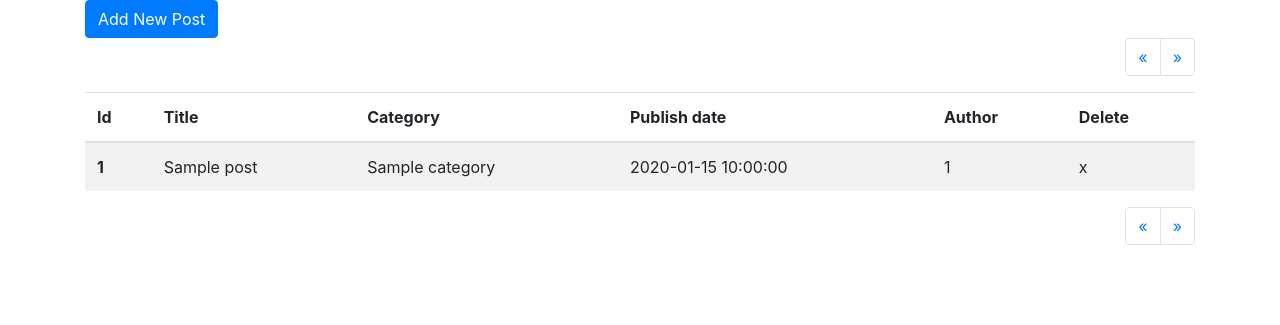
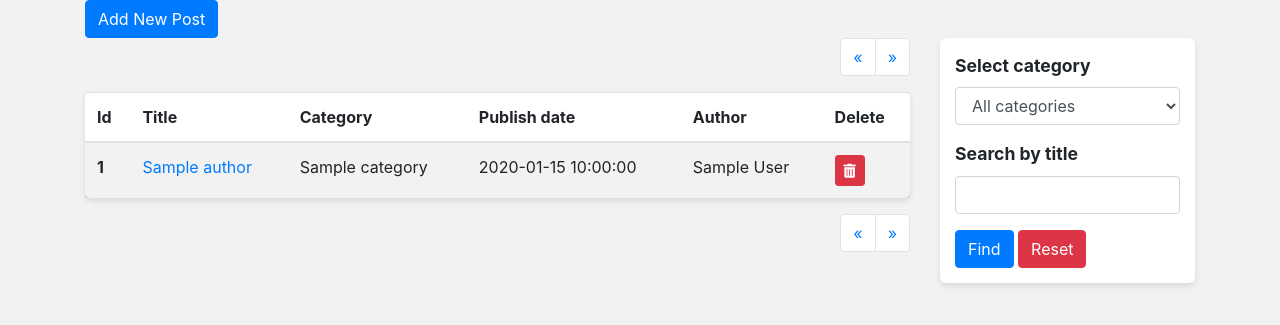
Before and after one commit to krzjablonski/blog-cms, a PHP site: page /posts.php in a window 1280 px wide. Shown: the top 325 px of the page. Run offline with PHP 8.4, Linux system fonts and the light colour scheme; tables that the repository leaves empty or names only in its code hold one stand-in row (values such as "Sample post"); some libraries are stand-ins or nearby versions.

Commit message:
Posts working

```diff
--- a/admin/css/admin_styles.css
+++ b/admin/css/admin_styles.css
@@ -0,0 +1,36 @@
+body {
+  background-color: #f2f2f2; }
+
+.featured-img {
+  display: block;
+  width: 100%;
+  max-height: 300px;
+  object-fit: cover; }
+
+.form-group {
+  background-color: white;
+  padding: 15px;
+  -webkit-border-radius: 6px;
+  -moz-border-radius: 6px;
+  border-radius: 6px;
+  -webkit-box-shadow: 0 3px 6px rgba(0, 0, 0, 0.1);
+  -moz-box-shadow: 0 3px 6px rgba(0, 0, 0, 0.1);
+  box-shadow: 0 3px 6px rgba(0, 0, 0, 0.1); }
+  .form-group label {
+    font-size: 1.1em;
+    font-weight: bold; }
+  .form-group .form-check {
+    padding-top: 5px;
+    padding-bottom: 5px; }
+
+.table {
+  background-color: white;
+  padding: 15px;
+  -webkit-border-radius: 6px;
+  -moz-border-radius: 6px;
+  border-radius: 6px;
+  -webkit-box-shadow: 0 3px 6px rgba(0, 0, 0, 0.1);
+  -moz-box-shadow: 0 3px 6px rgba(0, 0, 0, 0.1);
+  box-shadow: 0 3px 6px rgba(0, 0, 0, 0.1); }
+
+/*# sourceMappingURL=admin_styles.css.map */
--- a/admin/inc/admin_footer.inc.php
+++ b/admin/inc/admin_footer.inc.php
@@ -2,8 +2,18 @@
 
 </div> <!-- End of main container -->
 
-<script src="https://code.jquery.com/jquery-3.3.1.min.js" integrity="sha384-q8i/X+965DzO0rT7abK41JStQIAqVgRVzpbzo5smXKp4YfRvH+8abtTE1Pi6jizo" crossorigin="anonymous"></script>
+<script
+  src="https://code.jquery.com/jquery-3.3.1.min.js"
+  integrity="sha256-FgpCb/KJQlLNfOu91ta32o/NMZxltwRo8QtmkMRdAu8="
+  crossorigin="anonymous"></script>
+<script
+  src="https://code.jquery.com/ui/1.12.1/jquery-ui.min.js"
+  integrity="sha256-VazP97ZCwtekAsvgPBSUwPFKdrwD3unUfSGVYrahUqU="
+  crossorigin="anonymous"></script>
 <script src="https://cdnjs.cloudflare.com/ajax/libs/popper.js/1.14.3/umd/popper.min.js" integrity="sha384-ZMP7rVo3mIykV+2+9J3UJ46jBk0WLaUAdn689aCwoqbBJiSnjAK/l8WvCWPIPm49" crossorigin="anonymous"></script>
 <script src="https://stackpath.bootstrapcdn.com/bootstrap/4.1.1/js/bootstrap.min.js" integrity="sha384-smHYKdLADwkXOn1EmN1qk/HfnUcbVRZyYmZ4qpPea6sjB/pTJ0euyQp0Mk8ck+5T" crossorigin="anonymous"></script>
+<script type="text/javascript" src="js/bs_scripts.js">
+
+</script>
 </body>
 </html>
--- a/admin/inc/admin_header.inc.php
+++ b/admin/inc/admin_header.inc.php
@@ -3,6 +3,7 @@ include 'inc/admin_functions.inc.php';
 include 'inc/classes/dbh.class.inc.php';
 include 'inc/classes/pagination.class.inc.php';
 include 'inc/classes/posts.class.inc.php';
+include 'inc/classes/media.class.inc.php';
 
 
 
@@ -14,7 +15,9 @@ include 'inc/classes/posts.class.inc.php';
     <meta charset="utf-8">
     <meta name="description" content="<?php echo $page_dsc; ?>">
     <link rel="stylesheet" href="https://stackpath.bootstrapcdn.com/bootstrap/4.1.1/css/bootstrap.min.css" integrity="sha384-WskhaSGFgHYWDcbwN70/dfYBj47jz9qbsMId/iRN3ewGhXQFZCSftd1LZCfmhktB" crossorigin="anonymous">
-    <link rel="stylesheet" href="css/admin_style.css">
+    <link rel="stylesheet" href="https://use.fontawesome.com/releases/v5.0.13/css/all.css" integrity="sha384-DNOHZ68U8hZfKXOrtjWvjxusGo9WQnrNx2sqG0tfsghAvtVlRW3tvkXWZh58N9jp" crossorigin="anonymous">
+    <link rel="stylesheet" href="https://code.jquery.com/ui/1.12.1/themes/base/jquery-ui.css">
+    <link rel="stylesheet" href="css/admin_styles.css">
     <title><?php echo $page_title; ?></title>
   </head>
   <body>
--- /dev/null
+++ b/admin/inc/classes/media.class.inc.php
@@ -0,0 +1,24 @@
+<?php
+
+class Media extends Dbh{
+
+  public function get_all_media(){
+    try {
+      $sql = "SELECT * FROM media";
+      $query = $this->connect()->query($sql);
+      $output = $query->fetchAll(PDO::FETCH_ASSOC);
+    } catch (Exception $e) {
+      $error_message = "Media Error: ".$e->getMessage();
+    }
+
+    if(isset($error_message)){
+      return false;
+    }else{
+      return $output;
+    }
+  }
+
+  public function add_media(){
+
+  }
+}
--- a/admin/inc/classes/pagination.class.inc.php
+++ b/admin/inc/classes/pagination.class.inc.php
@@ -29,12 +29,29 @@ class Pagination extends Dbh {
   // Get total items count
   function total_items(){
     try{
-      $sql = "SELECT COUNT($this->column) FROM $this->table ";
-      if(!empty($this->search)){
-        $query = $this->connection->prepare($sql." WHERE title LIKE ?");
-        $query->bindValue(1, "%".$this->search."%");
+      $column = $this->table.".".$this->column;
+      $sql = "SELECT COUNT($column) FROM $this->table ";
+
+      if(!empty($this->category)){
+        if(!empty($this->search)){
+          $query = $this->connection->prepare($sql.'JOIN posts_categories ON posts_categories.post_id = posts.id
+                                                    JOIN categories ON categories.category_id = posts_categories.category_id
+                                                    WHERE categories.category_name = ? AND title LIKE ?');
+          $query->bindParam(1, $this->category, PDO::PARAM_STR);
+          $query->bindValue(2, "%".$this->search."%");
+        }else{
+          $query = $this->connection->prepare($sql.'JOIN posts_categories ON posts_categories.post_id = posts.id
+                                                    JOIN categories ON categories.category_id = posts_categories.category_id
+                                                    WHERE categories.category_name = ? AND title');
+          $query->bindParam(1, $this->category, PDO::PARAM_STR);
+        }
       }else{
-        $query = $this->connection->prepare($sql);
+        if(!empty($this->search)){
+          $query = $this->connection->prepare($sql." WHERE title LIKE ?");
+          $query->bindValue(1, "%".$this->search."%");
+        }else{
+          $query = $this->connection->prepare($sql);
+        }
       }
       $query->execute();
       $output = $query->fetchColumn(0);
--- a/admin/inc/classes/posts.class.inc.php
+++ b/admin/inc/classes/posts.class.inc.php
@@ -37,34 +37,119 @@ class Posts extends Dbh {
   }
 
   public function add_post($vals){
-    // Add post to the database;
-    $sql = "INSERT INTO $this->table VALUES (NULL, ?, ?, ?, ?, ?)";
+    foreach($vals as $val){
+      if(empty($val)){
+        $error_message = "Please fill in all fields";
+        return $error_message;
+      }
+    }
+    $sql = "INSERT INTO posts VALUES (NULL, ?, ?, ?, ?, ?)";
 
     try {
       $query = $this->connect()->prepare($sql);
-      foreach($vals as $key => $val){
-        if(is_int($val)){
-          $query->bindParam($key+1, $val, PDO::PARAM_INT);
-        }else{
-          $query->bindParam($key+1, $val, PDO::PARAM_STR);
-        }
-      }
+      $query->bindParam(1, $vals['image_id'], PDO::PARAM_INT);
+      $query->bindParam(2, $vals['title'], PDO::PARAM_STR);
+      $query->bindParam(3, $vals['text'], PDO::PARAM_STR);
+      $query->bindParam(4, $vals['author_id'], PDO::PARAM_STR);
+      $query->bindParam(5, $vals['publish_date'], PDO::PARAM_STR);
+      $query->execute();
     } catch (Exception $e) {
-      $error_msg = true;
-      echo $e->getMessage();
-    }
-
-    if(isset($error_msg)){
-      return 'Error. Please try again later.';
-    }else{
-      return 'Sucess';
+      $error_message = "Posts error: ".$e->getMessage();
     }
 
 
+    if(!isset($error_message)){
+      $last_post_id = $this->last_post_id();
+      $connection = $this->connect();
+      foreach($vals['category'] as $cat){
+        try {
+          $sql = "INSERT INTO posts_categories VALUES (NULL, ?, ?)";
+          $query = $connection->prepare($sql);
+          $query->bindParam(1, $last_post_id, PDO::PARAM_INT);
+          $query->bindParam(2, $cat, PDO::PARAM_INT);
+          $query->execute();
+        } catch (Exception $e) {
+          $error_message .= "Category error: ".$e->getMessage()."<br>";
+          echo $error_message;
+        } //end try
+      } //endforeach
+    } //endif
+
+    if(isset($error_message)){
+      return $error_message;
+    }else{
+      return "success";
+    }
+
   }
 
-  public function delete_post(){
-    // deletes post from database;
+  private function last_post_id(){
+      try {
+        $query = $this->connect()->query("SELECT id FROM $this->table ORDER BY id DESC LIMIT 1");
+        $output = $query->fetch(PDO::FETCH_ASSOC);
+        $output = $output['id'];
+      } catch (Exception $e) {
+        $error_message = "last_post_id error: ".$e->getMessage();
+      }
+
+      if(isset($error_message)){
+        return $error_message;
+      }else{
+        return $output;
+      }
+
+  }
+
+  public function delete_post($id){
+    $sql_posts = "DELETE FROM $this->table WHERE $this->table.id = ?";
+    if($this->table == 'posts'){
+      $sql_categories = "DELETE FROM posts_categories WHERE posts_categories.post_id = ?";
+    }
+
+    try {
+      $query = $this->connect()->prepare($sql_posts);
+      $query->bindParam(1, $id, PDO::PARAM_STR);
+      $query->execute();
+    } catch (Exception $e) {
+      $status = false;
+      echo "Couldn't remove post: ".$e->getMessage();
+    }
+
+    if(isset($sql_categories)){
+      try {
+        $query = $this->connect()->prepare($sql_categories);
+        $query->bindParam(1, $id, PDO::PARAM_STR);
+        $query->execute();
+      } catch (Exception $e) {
+        $status = false;
+        echo "Couldn't remove categories connection: ".$e->getMessage();
+      }
+
+    }
+    if(isset($status) && $status == false){
+      return false;
+    }else{
+      return true;
+    }
+
+  }
+
+  public static function get_all_categories(){
+    $sql = "SELECT category_id, category_name from categories";
+    $connect = new Dbh;
+    return $connect->connect()->query($sql)->fetchAll(PDO::FETCH_ASSOC);
+  }
+
+  public static function get_all_authors(){
+    $sql = "SELECT * FROM authors";
+    $connect = new Dbh;
+    try {
+      $query = $connect->connect()->query($sql);
+      return $query->fetchAll(PDO::FETCH_ASSOC);
+    } catch (Exception $e) {
+
+    }
+
   }
 
   private function get_categories($id){
@@ -88,7 +173,8 @@ class Posts extends Dbh {
 
   public function get_posts(){
     try {
-      $sql = "SELECT * FROM $this->table";
+      $author_id = $this->table.".author_id";
+      $sql = "SELECT * FROM $this->table JOIN authors ON authors.author_id = $author_id ";
       $this->sort = $this->table.'.'.$this->sort;
 
       if(!empty($this->category) && $this->table == 'posts'){
@@ -101,9 +187,9 @@ class Posts extends Dbh {
           $query->bindParam(3, $this->limit, PDO::PARAM_INT);
           $query->bindParam(4, $this->offset, PDO::PARAM_INT);
         }else{
-          $query = $this->connect()->prepare($sql.' JOIN posts_categories ON posts_categories.post_id = posts.id
+          $query = $this->connect()->prepare($sql." JOIN posts_categories ON posts_categories.post_id = posts.id
                                                     JOIN categories ON categories.category_id = posts_categories.category_id
-                                                    WHERE categories.category_name = ? AND title LIKE ? ORDER BY ? LIMIT ? OFFSET ?');
+                                                    WHERE categories.category_name = ? AND title LIKE ? ORDER BY ? LIMIT ? OFFSET ?");
           $query->bindParam(1, $this->category, PDO::PARAM_STR);
           $query->bindValue(2, "%".$this->search."%", PDO::PARAM_STR);
           $query->bindParam(3, $this->sort, PDO::PARAM_STR);
@@ -112,16 +198,19 @@ class Posts extends Dbh {
         }
         $query->execute();
         while($row = $query->fetch(PDO::FETCH_ASSOC)){
+          $output[$row['id']]['id'] = $row['id'];
           $output[$row['id']]['title'] = $row['title'];
           $output[$row['id']]['text'] = $row['text'];
           $output[$row['id']]['author_id'] = $row['author_id'];
+          $output[$row['id']]['author_name'] = $row['author_name'];
           $output[$row['id']]['image_id'] = $row['image_id'];
+          $output[$row['id']]['publish_date'] = $row['publish_date'];
           $output[$row['id']]['categories'][] = $row['category_name'];
         }
 
       }else{
         if(empty($this->search)){
-          $query = $this->connect()->prepare($sql.' ORDER BY ? LIMIT ? OFFSET ?');
+          $query = $this->connect()->prepare($sql." ORDER BY ? LIMIT ? OFFSET ?");
           $query->bindParam(1, $this->sort, PDO::PARAM_STR);
           $query->bindParam(2, $this->limit, PDO::PARAM_INT);
           $query->bindParam(3, $this->offset, PDO::PARAM_INT);
@@ -156,9 +245,9 @@ class Posts extends Dbh {
   }
 
   public function get_single_post($id){
-    $sql = "SELECT * FROM $this->table";
+    $sql = "SELECT * FROM $this->table JOIN Media ON $this->table.image_id = Media.id";
 
-    $query = $this->connect()->prepare($sql. ' WHERE id = ?');
+    $query = $this->connect()->prepare($sql. " WHERE $this->table.id = ?");
     $query->bindParam(1, $id, PDO::PARAM_INT);
     $query->execute();
 
--- a/admin/posts.php
+++ b/admin/posts.php
@@ -8,7 +8,7 @@ include 'inc/admin_header.inc.php';
 
 $page_args = array(
   'search' => isset($_GET['search']) ? filter_input(INPUT_GET, "search", FILTER_SANITIZE_STRING) : null,
-  'category' => isset($_GET['category']) ? filter_input(INPUT_GET, "category", FILTER_SANITIZE_STRING) : null,
+  'category' => isset($_GET['cat']) ? filter_input(INPUT_GET, "cat", FILTER_SANITIZE_STRING) : null,
   'page' => isset($_GET['page']) ? filter_input(INPUT_GET, "page", FILTER_SANITIZE_STRING) : null,
 );
 
@@ -18,16 +18,53 @@ $args = array(
   'offset' => $pagination->get_offset(),
   'limit' => $pagination->get_limit(),
   'search' => isset($_GET['search']) ? filter_input(INPUT_GET, "search", FILTER_SANITIZE_STRING) : null,
-  'category' => isset($_GET['category']) ? filter_input(INPUT_GET, "category", FILTER_SANITIZE_STRING) : null,
+  'category' => isset($_GET['cat']) ? filter_input(INPUT_GET, "cat", FILTER_SANITIZE_STRING) : null,
 );
 
 $posts = new Posts($args);
+
+if(isset($_GET['delete_id'])){
+  $status = $posts->delete_post(filter_input(INPUT_GET, "delete_id", FILTER_SANITIZE_NUMBER_INT));
+}
 
 ?>
 <div class="col-md-12">
   <button class="btn btn-primary" type="button" name="button">Add New Post</button>
 </div>
-<div class="col-md-12">
+<div class="col-md-3 order-md-2">
+  <?php if(isset($status) && $status === true):?>
+    <div class="alert alert-success" role="alert">
+      Post deleted successfully
+    </div>
+  <?php elseif(isset($status) && $status === false): ?>
+    <div class="alert alert-danger" role="alert">
+      Error: Couldn't remove post
+    </div>
+  <?php endif ?>
+  <form class="form" action="" method="get">
+    <div class="form-group">
+      <label for="category">Select category</label>
+      <select class="form-control mb-3" name="cat" id="category">
+        <option value="">All categories</option>
+        <?php
+          foreach(Posts::get_all_categories() as $cat){
+            if(isset($_GET['cat']) && $_GET['cat'] == $cat['category_name']){
+              echo '<option value="'.$cat['category_name'].'" selected>'.$cat['category_name'].'</option>';
+            }else{
+              echo '<option value="'.$cat['category_name'].'">'.$cat['category_name'].'</option>';
+            }
+          }
+        ?>
+      </select>
+      <label for="search">Search by title</label>
+      <input class="form-control mb-3" type="text" name="search" value="<?php if(isset($_GET['search'])){echo filter_input(INPUT_GET, "search", FILTER_SANITIZE_STRING); } ?>">
+      <input class="btn btn-primary" type="submit" value="Find">
+      <a href="posts.php"><div class="btn btn-danger">Reset</div></a>
+    </div>
+  </form>
+
+</div>
+<div class="col-md-9 order-md-1">
   <ul class="pagination justify-content-end">
     <?php echo $pagination->show_pagination_back(); ?>
   </ul>
@@ -46,11 +83,11 @@ $posts = new Posts($args);
       <?php foreach($posts->get_posts() as $post): ?>
         <tr>
           <th scope="row"><?php echo $post['id'] ?></th>
-          <td><?php echo $post['title'] ?></td>
+          <td><a href="single-post.php?id=<?php echo $post['id']?>"><?php echo $post['title'] ?></a></td>
           <td><?php echo implode(', ', $post['categories']) ?></td>
           <td><?php echo $post['publish_date'] ?></td>
-          <td><?php echo $post['author_id'] ?></td>
-          <td>x</td>
+          <td><?php echo $post['author_name'] ?></td>
+          <td><button class="delete_btn btn btn-danger btn-sm" data-title="<?php echo $post['title'] ?>" data-delete="<?php echo $post['id'] ?>" data-toggle="modal" data-target="#delete_modal"><i class="fas fa-trash-alt"></i></button></td>
         </tr>
       <?php endforeach; ?>
     </tbody>
@@ -59,3 +96,29 @@ $posts = new Posts($args);
     <?php echo $pagination->show_pagination_back(); ?>
   </ul>
 </div>
+
+<div class="modal fade" id="delete_modal" role="dialog" aria-labelledby="delete_modal" aria-hidden="true">
+  <div class="modal-dialog" role="document">
+    <div class="modal-content">
+      <div class="modal-header">
+        <h5 clas="modal-title">Delete this post?</h5>
+        <button type="button" class="close" data-dismiss="modal" aria-label="Close">
+          <span aria-hidden="true">&times;</span>
+        </button>
+      </div>
+      <div class="modal-body">
+        <h6>You are deleing post with:</h6>
+        <ul>
+          <li id="li_id">Id:</li>
+          <li id="li_title">Title:</li>
+        </ul>
+      </div>
+      <div class="modal-footer">
+        <button type="button" class="btn btn-secondary" data-dismiss="modal">Cancel</button>
+        <a href="" id="delete_post_btn"><button type="button" class="btn btn-danger">Delete</button></a>
+      </div>
+    </div>
+  </div>
+</div>
+
+<?php include 'inc/admin_footer.inc.php' ?>
--- /dev/null
+++ b/admin/scss/_mixins.scss
@@ -0,0 +1,17 @@
+@mixin box-shadow($top, $left, $blur, $color, $inset: false) {
+  @if $inset {
+    -webkit-box-shadow:inset $top $left $blur $color;
+    -moz-box-shadow:inset $top $left $blur $color;
+    box-shadow:inset $top $left $blur $color;
+  } @else {
+    -webkit-box-shadow: $top $left $blur $color;
+    -moz-box-shadow: $top $left $blur $color;
+    box-shadow: $top $left $blur $color;
+  }
+}
+
+  @mixin rounded($radius) {
+  -webkit-border-radius: $radius;
+  -moz-border-radius: $radius;
+  border-radius: $radius;
+}
--- a/admin/scss/admin_styles.scss
+++ b/admin/scss/admin_styles.scss
@@ -0,0 +1,34 @@
+@import 'mixins';
+
+body{
+  background-color: #f2f2f2;
+}
+
+.featured-img{
+  display: block;
+  width: 100%;
+  max-height: 300px;
+  object-fit: cover;
+}
+
+.form-group{
+  background-color: white;
+  padding: 15px;
+  @include rounded(6px);
+  @include box-shadow(0, 3px, 6px, rgba(0, 0, 0, .1), false);
+  label{
+    font-size: 1.1em;
+    font-weight: bold;
+  }
+  .form-check{
+    padding-top: 5px;
+    padding-bottom: 5px;
+  }
+}
+
+.table{
+  background-color: white;
+  padding: 15px;
+  @include rounded(6px);
+  @include box-shadow(0, 3px, 6px, rgba(0, 0, 0, .1), false);
+}
```
Also changed, not shown: admin/js/bs_scripts.js (+21 -0 lines), admin/single-post.php (+149 -0 lines), admin/css/admin_style.css (deleted), upload/image-2.jpg (added), 1 other file.
